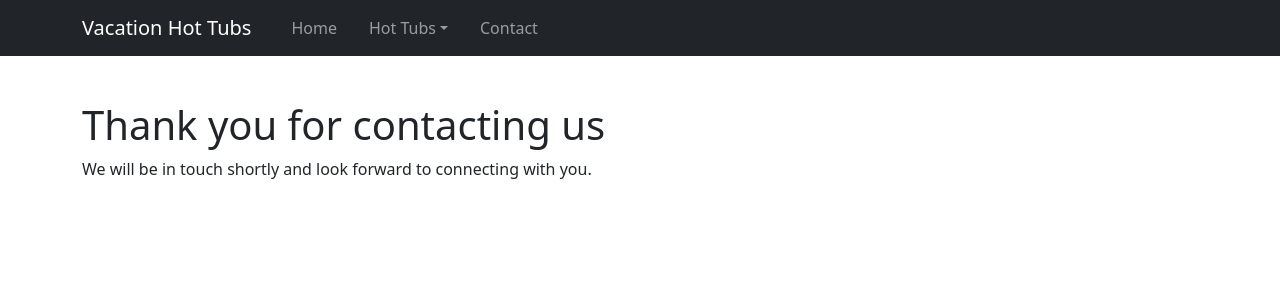
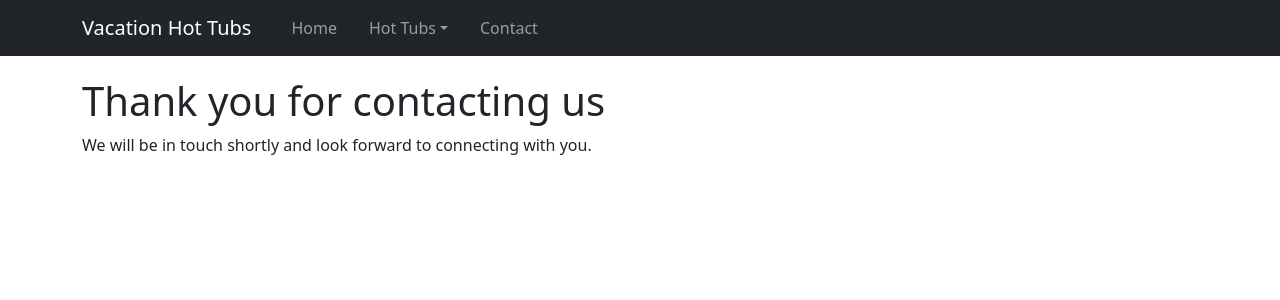
Before and after one commit to vacationhottubs/vacationhottubs.github.io, a Jekyll site: the page built from contact-us/thank-you/index.html, in a window 1280 px wide. Shown: the top 300 px of the page. Built offline with Jekyll 4.4.1, drawn with Linux system fonts in a browser that asks for light colours.

Commit message:
Update index.html

```diff
--- a/contact-us/thank-you/index.html
+++ b/contact-us/thank-you/index.html
@@ -6,6 +6,6 @@ excerpt: Thank you for contacting Vacation Hot Tubs!
 ---
 
     <div class="container">
-      <h1 class="fw-light pt-4">Thank you for contacting us</h1>
+      <h1 class="fw-light">Thank you for contacting us</h1>
       <p>We will be in touch shortly and look forward to connecting with you.</p>
     </div>
```
